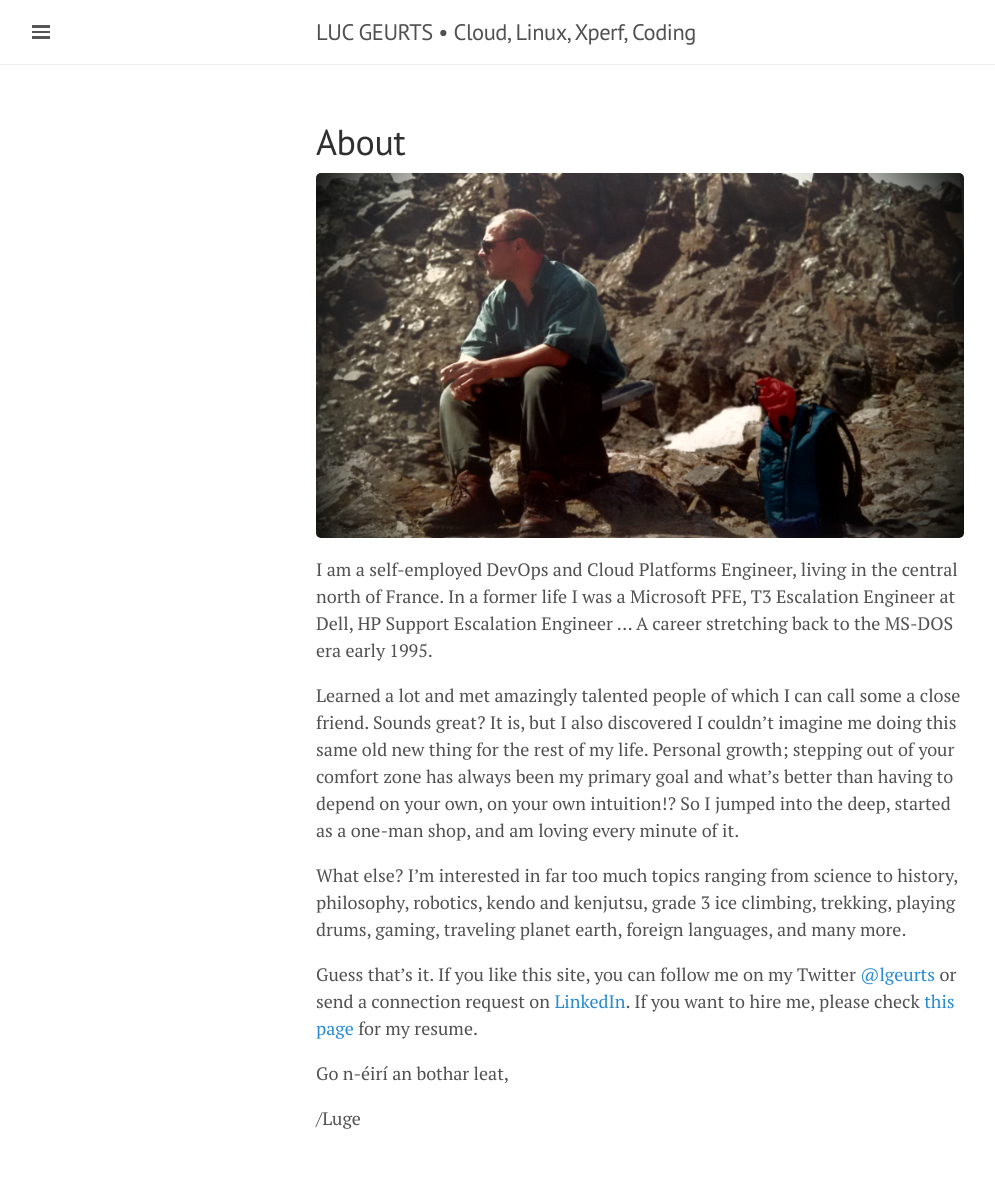
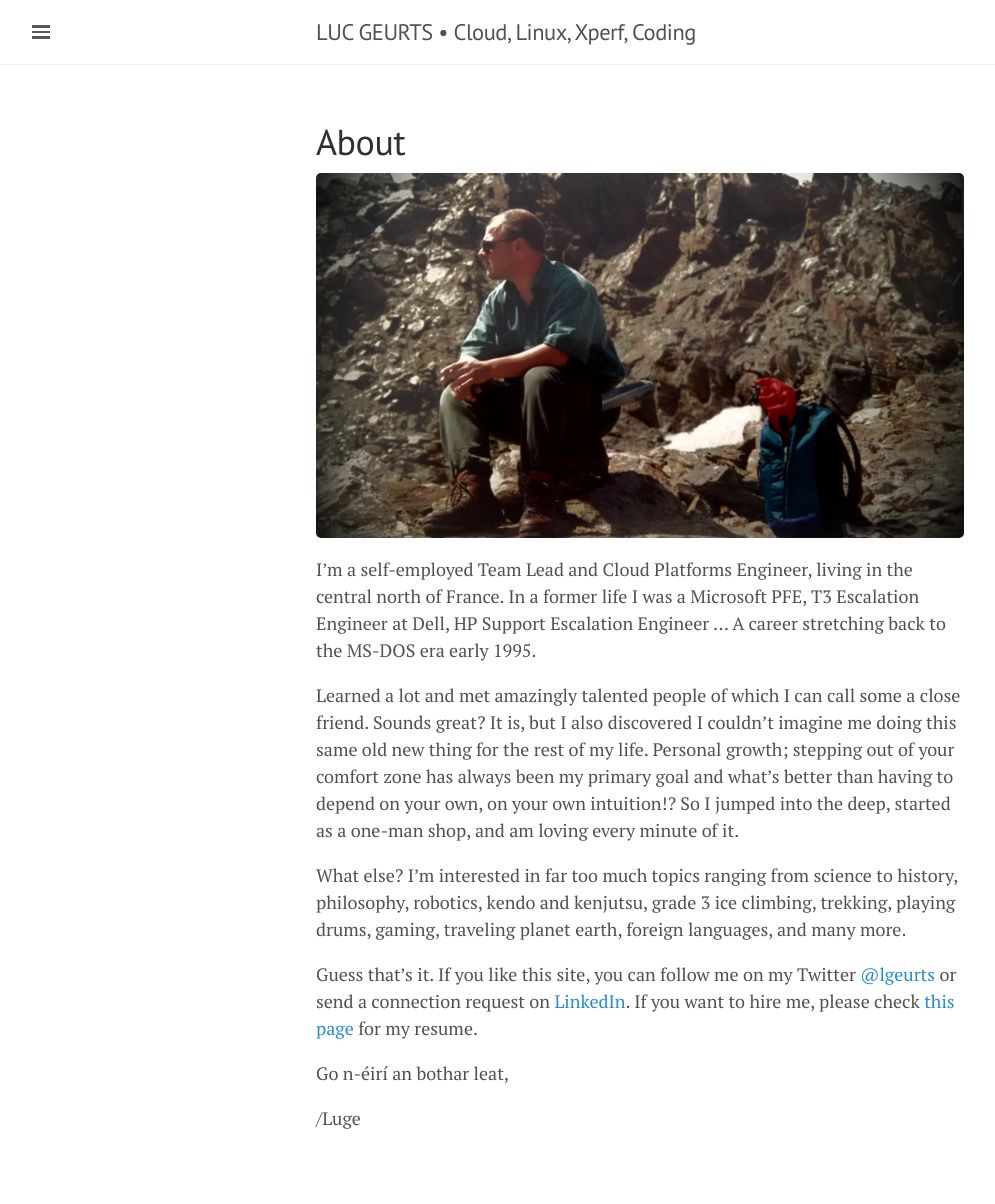
Before and after one commit to lgeurts/lgeurts.github.io, a Jekyll site: the page built from about.md, in a window 1280 px wide. Shown: the whole page, without its empty margins (0-995 px from the left). Built offline with Jekyll 4.4.1, drawn with Linux system fonts in a browser that asks for light colours; nearby versions of some CDN libraries.

Commit message:
Update about.md

```diff
--- a/about.md
+++ b/about.md
@@ -5,7 +5,7 @@ title: About
 
 ![KNAV Austria](/assets/C2ADV01.jpg)
 
-I am a self-employed DevOps and Cloud Platforms Engineer, living in the central north of France.
+I'm a self-employed Team Lead and Cloud Platforms Engineer, living in the central north of France.
 In a former life I was a Microsoft PFE, T3 Escalation Engineer at Dell, HP Support Escalation Engineer ... A career stretching back to the MS-DOS era early 1995.
 
 Learned a lot and met amazingly talented people of which I can call some a close friend. Sounds great? It is, but I also discovered I couldn't imagine me doing this same old new thing for the rest of my life. Personal growth; stepping out of your comfort zone has always been my primary goal and what's better than having to depend on your own, on your own intuition!? So I jumped into the deep, started as a one-man shop, and am loving every minute of it.
```
